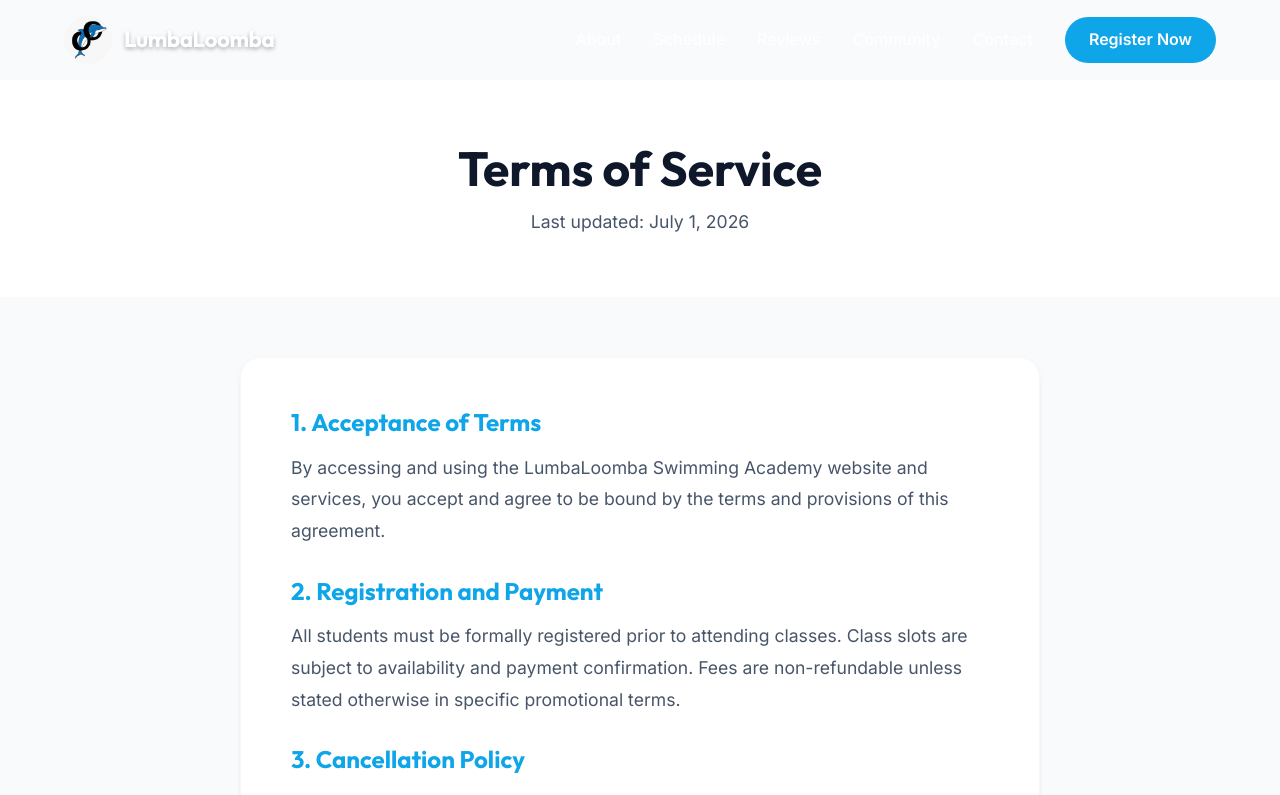
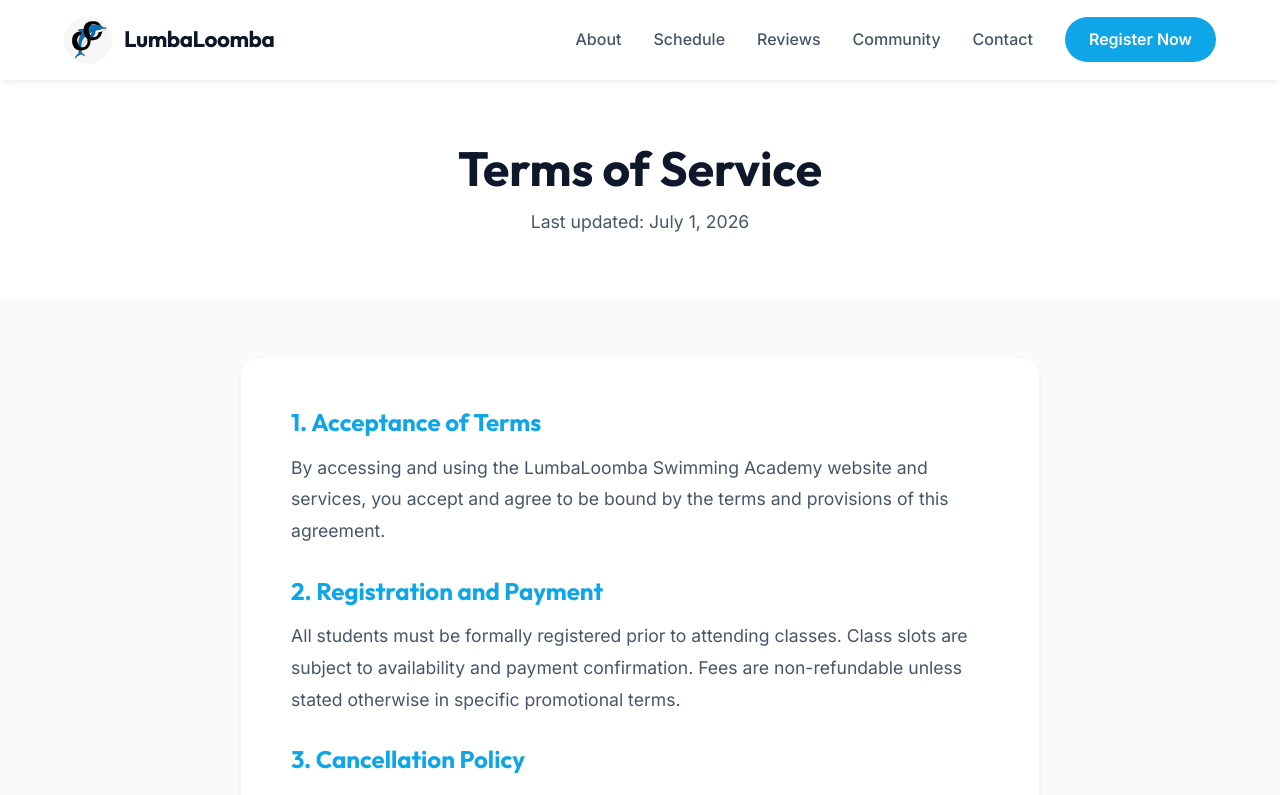
Before and after one commit to mgmhmmv/lumbaloomba-sa-website, a React (Vite) app in the folder website/: page /terms in a window 1280 px wide. Shown: the top 795 px of the page. Built offline with nearby package versions, Linux system fonts and the light colour scheme.

Commit message:
Fix navbar transparency on legal pages and logo link

```diff
--- a/website/src/components/Navbar.tsx
+++ b/website/src/components/Navbar.tsx
@@ -1,9 +1,12 @@
 import React, { useState, useEffect } from 'react';
+import { useLocation, Link } from 'react-router-dom';
 import './Navbar.css';
 
 const Navbar: React.FC = () => {
   const [scrolled, setScrolled] = useState(false);
   const [mobileMenuOpen, setMobileMenuOpen] = useState(false);
+  const location = useLocation();
+  const isHome = location.pathname === '/';
 
   useEffect(() => {
     const handleScroll = () => {
@@ -18,12 +21,12 @@ const Navbar: React.FC = () => {
   }, []);
 
   return (
-    <nav className={`navbar ${scrolled ? 'scrolled' : ''}`}>
+    <nav className={`navbar ${scrolled || !isHome ? 'scrolled' : ''}`}>
       <div className="container nav-container">
-        <a href="#" className="nav-logo">
+        <Link to="/" className="nav-logo">
           <img src="/logo.jpg" alt="LumbaLoomba Swimming Academy" />
           <span className="nav-brand">LumbaLoomba</span>
-        </a>
+        </Link>
 
         <div className={`nav-links ${mobileMenuOpen ? 'active' : ''}`}>
           <a href="/#about" onClick={() => setMobileMenuOpen(false)}>About</a>
```
